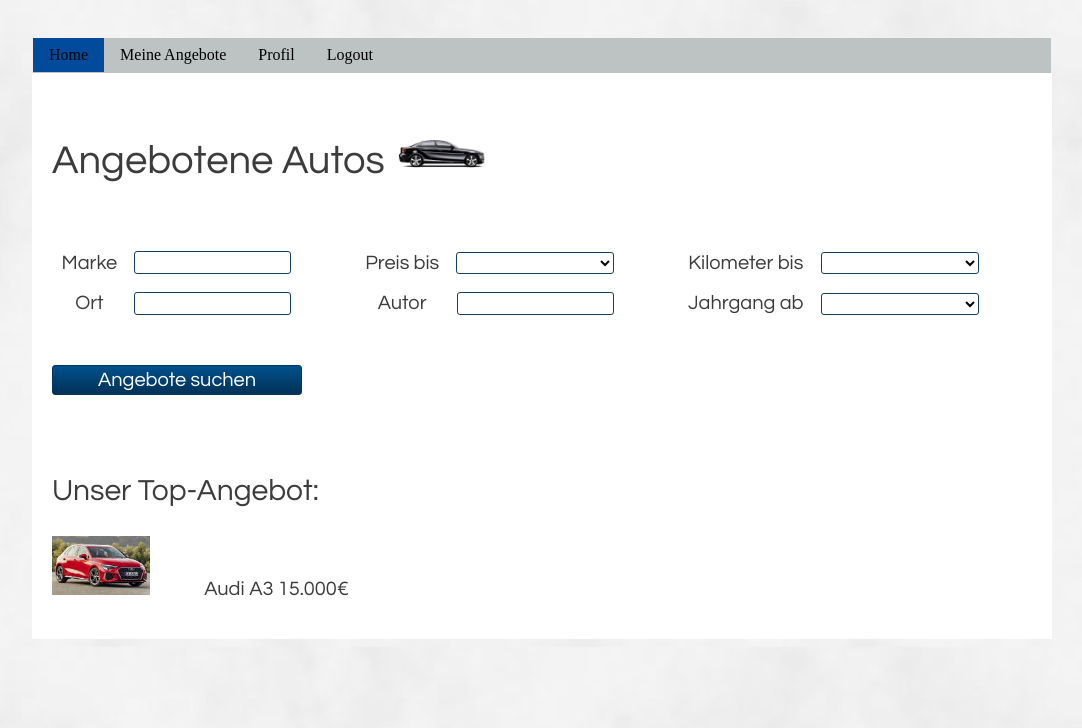
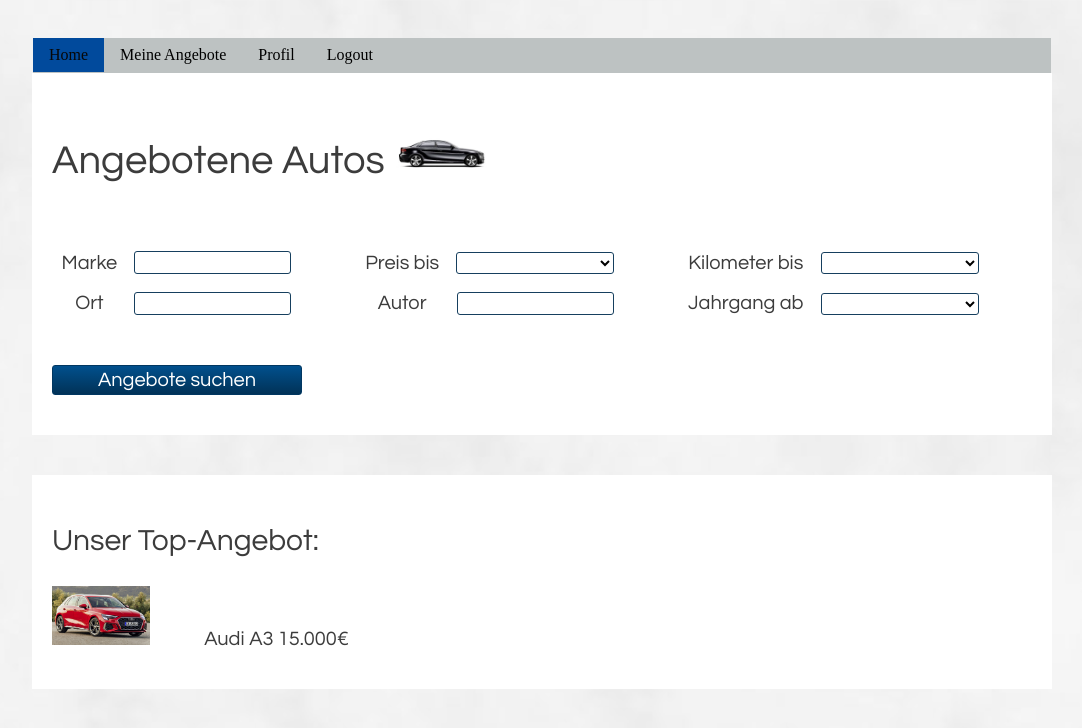
Before and after one commit to celine0106/CarLos, a plain HTML site: page html/Startseiteindex.html in a window 1280 px wide. Shown: the whole page, without its empty margins (98-1180 px from the left). Drawn offline with Linux system fonts and the light colour scheme.

Commit message:
Update Style of Startseite

```diff
--- a/html/StartseiteStyle.css
+++ b/html/StartseiteStyle.css
@@ -12,6 +12,7 @@ td {
      display: flex;
      flex-direction: column;
      align-items: center;
+     justify-content: space-between;
  }
 .Eingabefeld {
     border-radius: 3px;
@@ -53,8 +54,11 @@ table {
     color: #3c3c3c;
     font-size: 20px;
     width: 980px;
-    height: 100%;
     padding: 20px;
+    margin-bottom: 40px;
+}
+#Filter {
+    height: 50%;
 }
 #Überschrift {
     font-size: 40px;
@@ -85,9 +89,11 @@ iframe {
     color: white;
 }
 #Unterüberschrift {
-    padding-top: 50px;
     font-size:30px;
 }
 #Angebotsbild {
     margin-right: 50px;
 }
+#Angebote {
+    height: 10%;
+}
--- a/html/Startseiteindex.html
+++ b/html/Startseiteindex.html
@@ -13,7 +13,7 @@
             <iframe scrolling="no" src="NLIndex.html"></iframe>
         </div>
 
-        <div class="Seiteninhalt">
+        <div class="Seiteninhalt" id="Filter">
             <p id = "Überschrift">Angebotene Autos <img class="bild" src="schwarzeLimousine.jpg"> </img> </p>
         </br>
         <form>
@@ -117,13 +117,17 @@
            <p>
                <input type = "button" id="Suche" value= "Angebote suchen">
             </p>
+
+        </form>
+        </div>
+
+        <div class ="Seiteninhalt" id="Angebote">
             <p id="Unterüberschrift">Unser Top-Angebot:</p>
-            <div id="Angebote">
+            <div >
                 <p>
                     <img src="Audibild.jpg" class="bild" id="Angebotsbild"> </img> Audi A3 15.000€
                 </p>
             </div>
-        </form>
         </div>
     </div>
 
```
